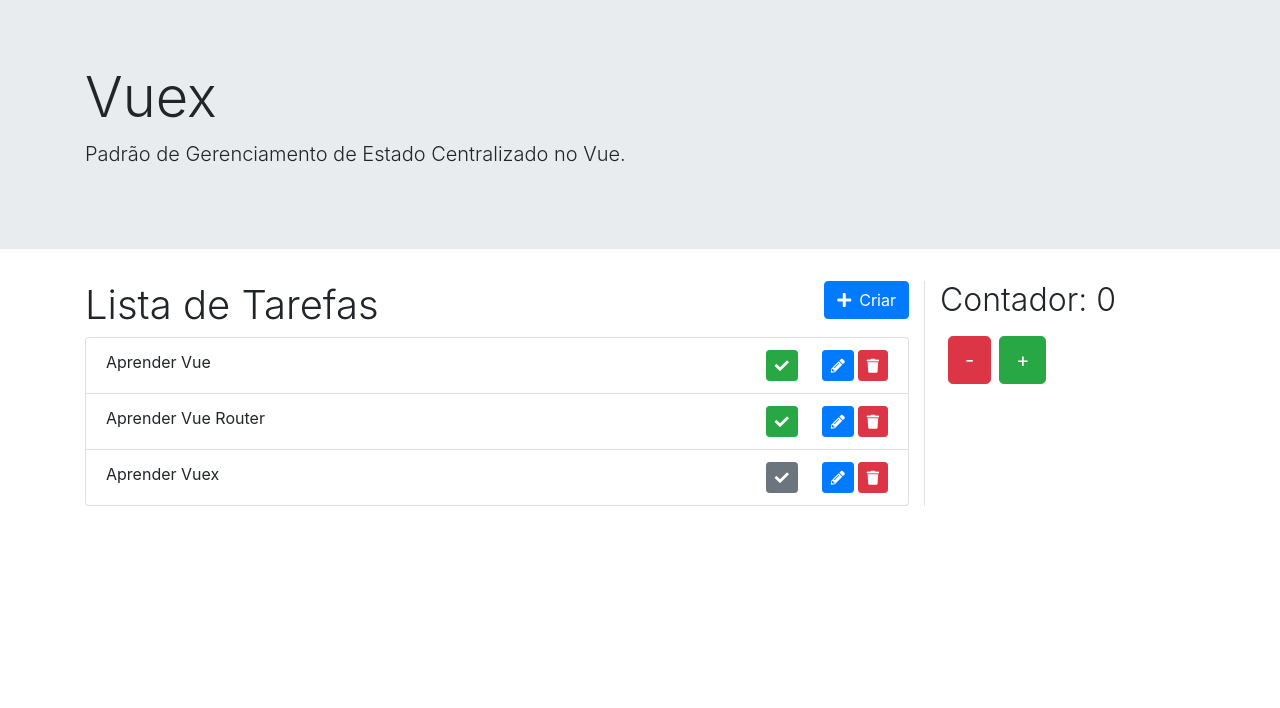
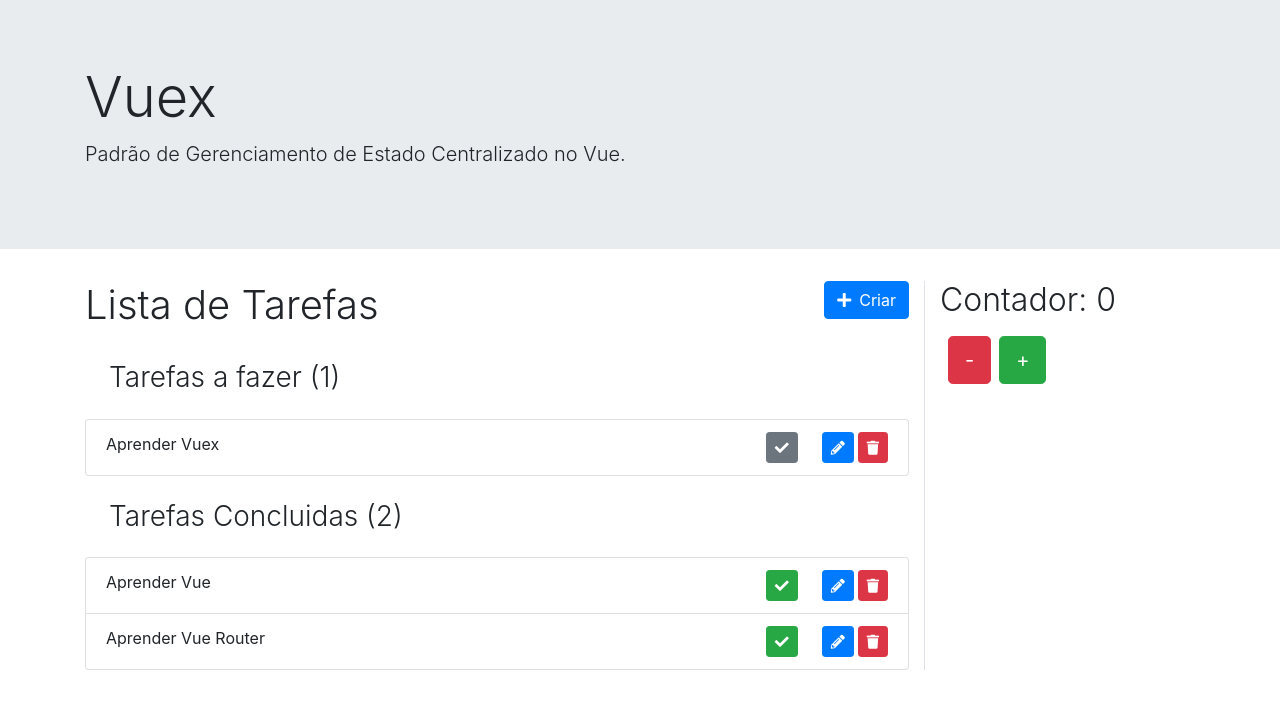
Before and after one commit to danillohss/vue-vuex-trainning, a Vue app: page / in a window 1280 px wide. Shown: the top 708 px of the page. Built offline with nearby package versions, Linux system fonts and the light colour scheme.

Commit message:
avançando nos estudos Vuex

```diff
--- a/src/components/ListTask.vue
+++ b/src/components/ListTask.vue
@@ -12,22 +12,42 @@
       </div>
     </div>
 
-    <ul class="list-group" v-if="tasks.length > 0">
+    <h3 class="font-weight-light m-4">
+      Tarefas a fazer ({{ $store.getters.tasksIncompleted.length }})
+    </h3>
+
+    <ul class="list-group" v-if="$store.getters.tasksIncompleted.length > 0">
       <ListItemTask
-        v-for="task in tasks"
+        v-for="task in $store.getters.tasksIncompleted"
         :key="task.id"
         :task="task"
-        @editar="taskSelectForEdit"
+        @edit="taskSelectForEdit"
       />
     </ul>
 
-    <p v-else>Nenhuma tarefa criada.</p>
+    <p v-else>Nenhuma tarefa a fazer.</p>
+
+    <h3 class="font-weight-light m-4">
+      Tarefas Concluidas ({{ $store.getters.tasksCompleted.length }})
+    </h3>
+
+    <ul class="list-group" v-if="$store.getters.tasksCompleted.length > 0">
+      <ListItemTask
+        v-for="task in $store.getters.tasksCompleted"
+        :key="task.id"
+        :task="task"
+        @edit="taskSelectForEdit"
+      />
+    </ul>
+
+    <p v-else>Nenhuma tarefa a fazer.</p>
 
     <SaveTask v-if="exhibitForm" :task="taskSelected" />
   </div>
 </template>
 
 <script>
+import { mapState } from "vuex";
 import SaveTask from "./SaveTask.vue";
 import ListItemTask from "./ListItemTask.vue";
 
@@ -40,12 +60,10 @@ export default {
     return {
       exhibitForm: false,
       taskSelected: undefined,
-      tasks: [
-        { id: 1, title: "Aprender Vue", completed: true },
-        { id: 2, title: "Aprender Vue Router", completed: true },
-        { id: 3, title: "Aprender Vuex", completed: false },
-      ],
     };
+  },
+  computed: {
+    ...mapState(["tasks"]),
   },
   methods: {
     taskForm() {
--- a/src/components/SaveTask.vue
+++ b/src/components/SaveTask.vue
@@ -56,5 +56,10 @@ export default {
       console.log("Operação: ", operation);
     },
   },
+  created() {
+    if (this.task) {
+      console.log(this.$store.getters.searchTaskId(this.task.id));
+    }
+  },
 };
 </script>
--- a/src/store.js
+++ b/src/store.js
@@ -4,5 +4,26 @@ import Vuex from 'vuex';
 export default new Vuex.Store({
     state: {
         count: 0,
+        tasks: [
+            { id: 1, title: "Aprender Vue", completed: true },
+            { id: 2, title: "Aprender Vue Router", completed: true },
+            { id: 3, title: "Aprender Vuex", completed: false },
+        ],
+    },
+    getters: {
+        tasksCompleted(state) {
+            return state.tasks.filter((t) => t.completed);
+        },
+        tasksIncompleted(state) {
+            return state.tasks.filter((t) => !t.completed);
+        },
+        totalTasksCompleted(getters) {
+            return getters.tasksCompleted.length;
+        },
+        searchTaskId(state) {
+            return (id) => {
+                return state.tasks.find(t => t.id === id);
+            };
+        },
     }
 })
```
